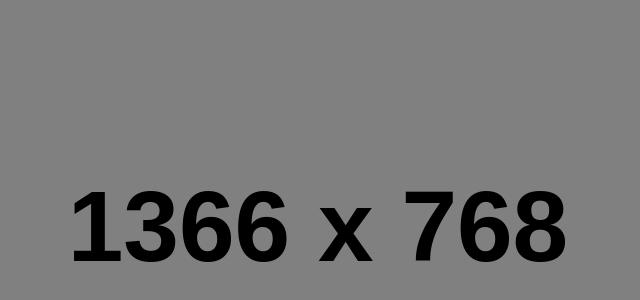
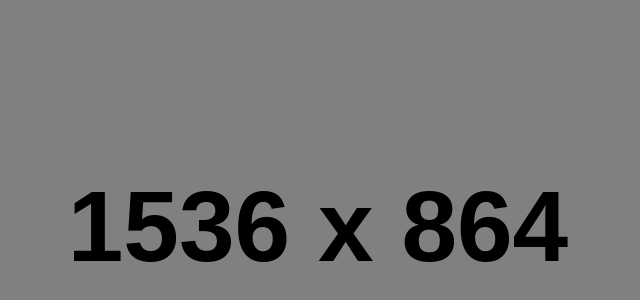
Before and after one commit to haseeb-developer/CheckScreenResolution, a plain HTML site: page index.html in a window 1280 px wide. Shown: the part 174-474 px from the top of the page, without its empty margins (322-962 px from the left). Drawn offline with Linux system fonts and the light colour scheme.

Commit message:
Resolution fixed

```diff
--- a/index.html
+++ b/index.html
@@ -7,6 +7,6 @@
     <title>What's my resolution</title>
   </head>
   <body>
-    <h1 class="output">1366 x 768</h1>
+    <h1 class="output">1536 x 864</h1>
   </body>
 </html>
```
